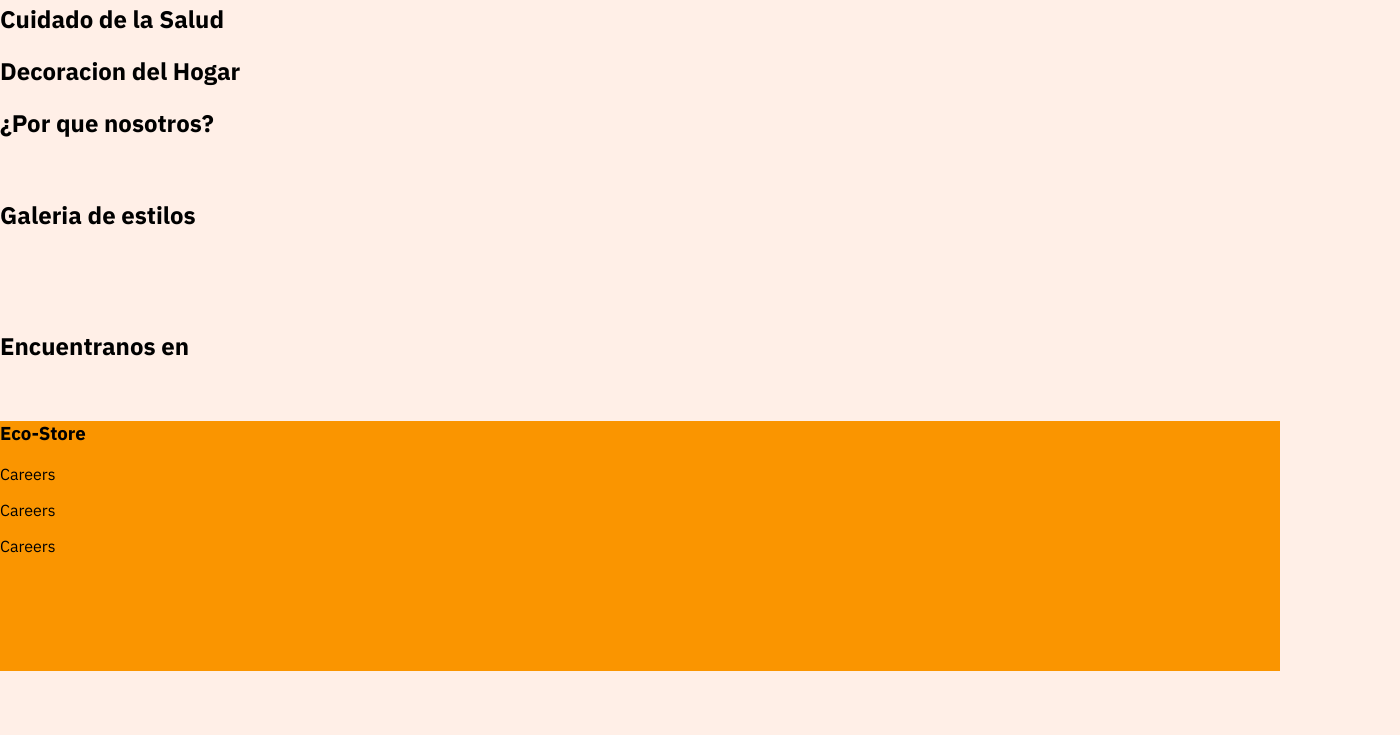
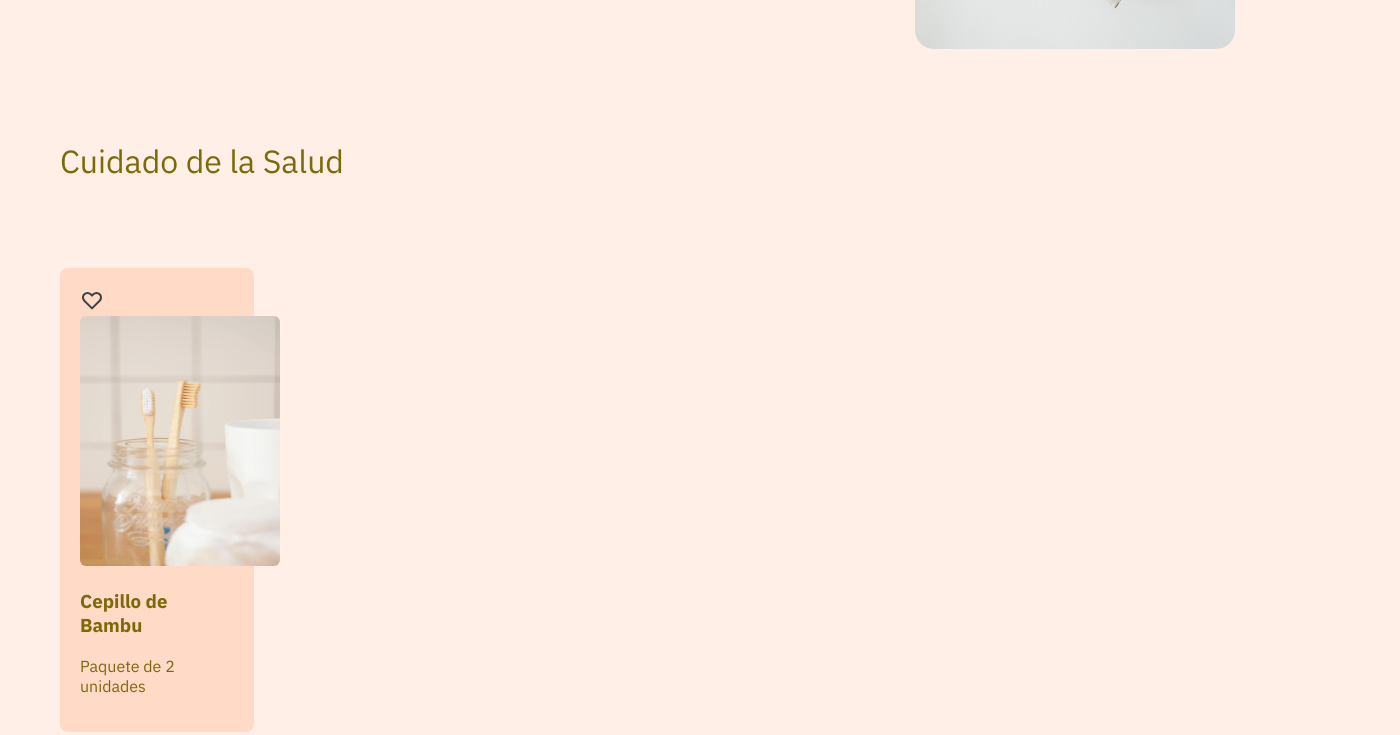
Before and after one commit to rherreragit/Curso_2, a plain HTML site: page index.html in a window 1280 px wide. Shown: the part 611-1346 px from the top of the page, 1400 px wide, since content can reach past the window. Before the commit the page ends 1282 px from the top, so only its background shows below. Drawn offline with Linux system fonts and the light colour scheme.

Commit message:
Estilo a la carta

```diff
--- a/index.html
+++ b/index.html
@@ -51,6 +51,18 @@
          <section class="product-section">
             <div class="healthcare">
                 <h2>Cuidado de la Salud</h2>
+                <div class="card-section">
+                    <div class="product-card">
+                        <svg width="24" height="24" viewBox="0 0 24 24" fill="none" xmlns="http://www.w3.org/2000/svg">
+                            <path d="M3.34255 7.7779C3.5687 7.23194 3.90017 6.73586 4.31804 6.31799C4.7359 5.90012 5.23198 5.56865 5.77795 5.3425C6.32392 5.11635 6.90909 4.99995 7.50004 4.99995C8.09099 4.99995 8.67616 5.11635 9.22213 5.3425C9.7681 5.56865 10.2642 5.90012 10.682 6.31799L12 7.63599L13.318 6.31799C14.162 5.47407 15.3066 4.99997 16.5 4.99997C17.6935 4.99997 18.8381 5.47407 19.682 6.31799C20.526 7.16191 21.0001 8.30651 21.0001 9.49999C21.0001 10.6935 20.526 11.8381 19.682 12.682L12 20.364L4.31804 12.682C3.90017 12.2641 3.5687 11.7681 3.34255 11.2221C3.1164 10.6761 3 10.0909 3 9.49999C3 8.90904 3.1164 8.32387 3.34255 7.7779Z" stroke="#3F3F46" stroke-width="2" stroke-linecap="round" stroke-linejoin="round"/>
+                        </svg>
+                        <div class="product-image">
+                            <img src="./assets/img/products/toothbrush.jpg" alt="">
+                        </div>
+                        <h3> Cepillo de Bambu </h3>
+                        <p>Paquete de 2 unidades</p>
+                    </div>
+                </div>
             </div>
             <div class="furniture">
                 <h2>Decoracion del Hogar</h2>
--- a/scss/main.scss
+++ b/scss/main.scss
@@ -41,6 +41,7 @@ article {
     color: $primary-text-color;
     padding-left: 45px;
     padding-right: 45px;
+    padding-top: 70px;
     display: flex;
     justify-content: space-between;
     .impact-section{
@@ -73,6 +74,38 @@ article {
         }
 }
 
+section{
+    width: 100%;
+    height: auto;
+    padding: 60px;
+
+    h2{
+        color: $primary-text-color;
+        font-size: 2em;
+    }
+    .healthcare{
+        h2{
+            font-weight: 300;
+            padding-bottom: 60px;
+        }
+
+        .product-card {
+            width: 12vw;
+            height: auto;
+            background-color: $secundary-color;
+            color: $primary-text-color;
+            padding: 20px;
+            border-radius: 8px;
+            img {
+                width: 200px;
+                height: 250px;
+                background-image: cover;
+                border-radius: 6px;
+            }
+        }
+    }
+}
+
 footer{
     background-color: $quaternion-color;
     width: 100%;
```
Also changed, not shown: css/main.css, 1 other file.
